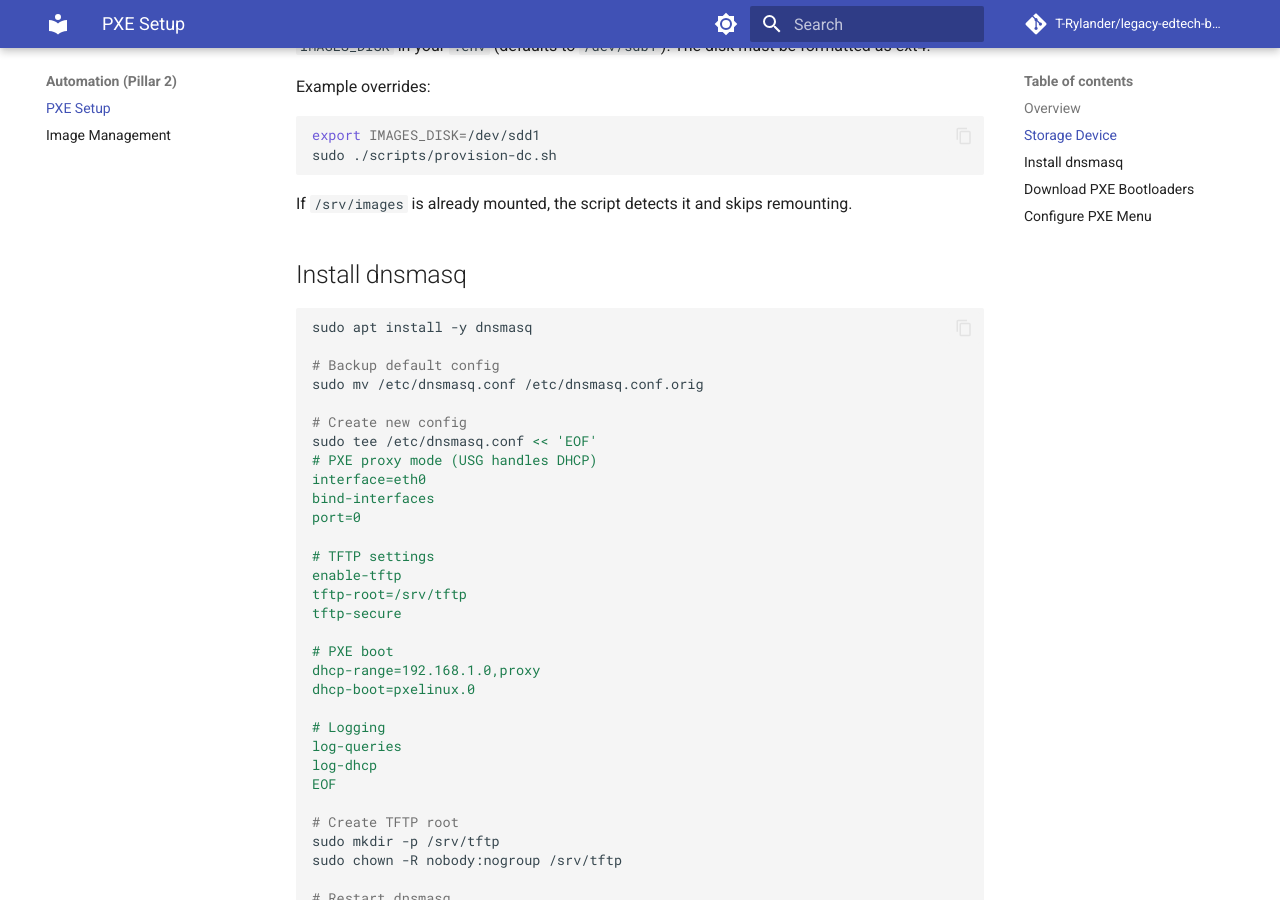
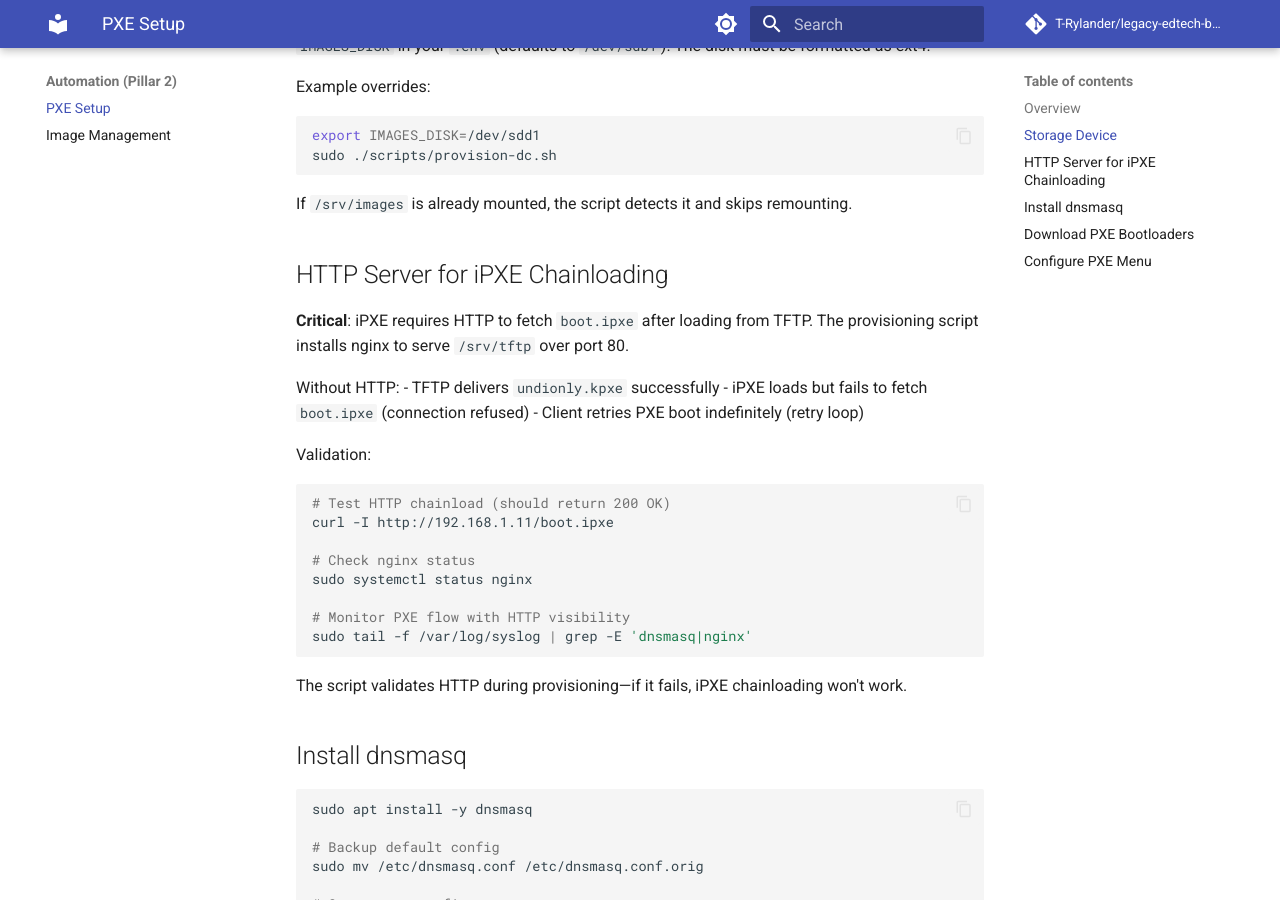
Before and after one commit to T-Rylander/legacy-edtech-backbone, an MkDocs documentation site: the page built from docs/08-pxe-setup.md, in a window 1280 px wide and 900 px high, scrolled down 388 px. Built offline with MkDocs 1.6.1 and Material for MkDocs 9.7.7, drawn with Linux system fonts in a browser that asks for light colours; comment, search, counter and statistics services are not loaded.

Commit message:
fix(pxe): Add nginx HTTP server for iPXE chainloading
Critical fix for PXE retry loop issue:
- iPXE needs HTTP to fetch boot.ipxe after TFTP loads undionly.kpxe
- Without HTTP, clients retry PXE indefinitely (connection refused)

Changes:
- Install and configure nginx to serve /srv/tftp over port 80
- Add firewall rule for port 80 (192.168.1.0/24)
- Include nginx in service enablement and rollback logic
- Add HTTP validation check (curl http://localhost/boot.ipxe)
- Update docs with HTTP requirement and troubleshooting

Resolves chainload abort loop reported in production testing

````diff
--- a/docs/08-pxe-setup.md
+++ b/docs/08-pxe-setup.md
@@ -18,6 +18,30 @@ sudo ./scripts/provision-dc.sh
 ```
 
 If `/srv/images` is already mounted, the script detects it and skips remounting.
+
+## HTTP Server for iPXE Chainloading
+
+**Critical**: iPXE requires HTTP to fetch `boot.ipxe` after loading from TFTP. The
+provisioning script installs nginx to serve `/srv/tftp` over port 80.
+
+Without HTTP:
+- TFTP delivers `undionly.kpxe` successfully
+- iPXE loads but fails to fetch `boot.ipxe` (connection refused)
+- Client retries PXE boot indefinitely (retry loop)
+
+Validation:
+```bash
+# Test HTTP chainload (should return 200 OK)
+curl -I http://192.168.1.11/boot.ipxe
+
+# Check nginx status
+sudo systemctl status nginx
+
+# Monitor PXE flow with HTTP visibility
+sudo tail -f /var/log/syslog | grep -E 'dnsmasq|nginx'
+```
+
+The script validates HTTP during provisioning—if it fails, iPXE chainloading won't work.
 
 ## Install dnsmasq
 
````
Also changed, not shown: 1 other file.
